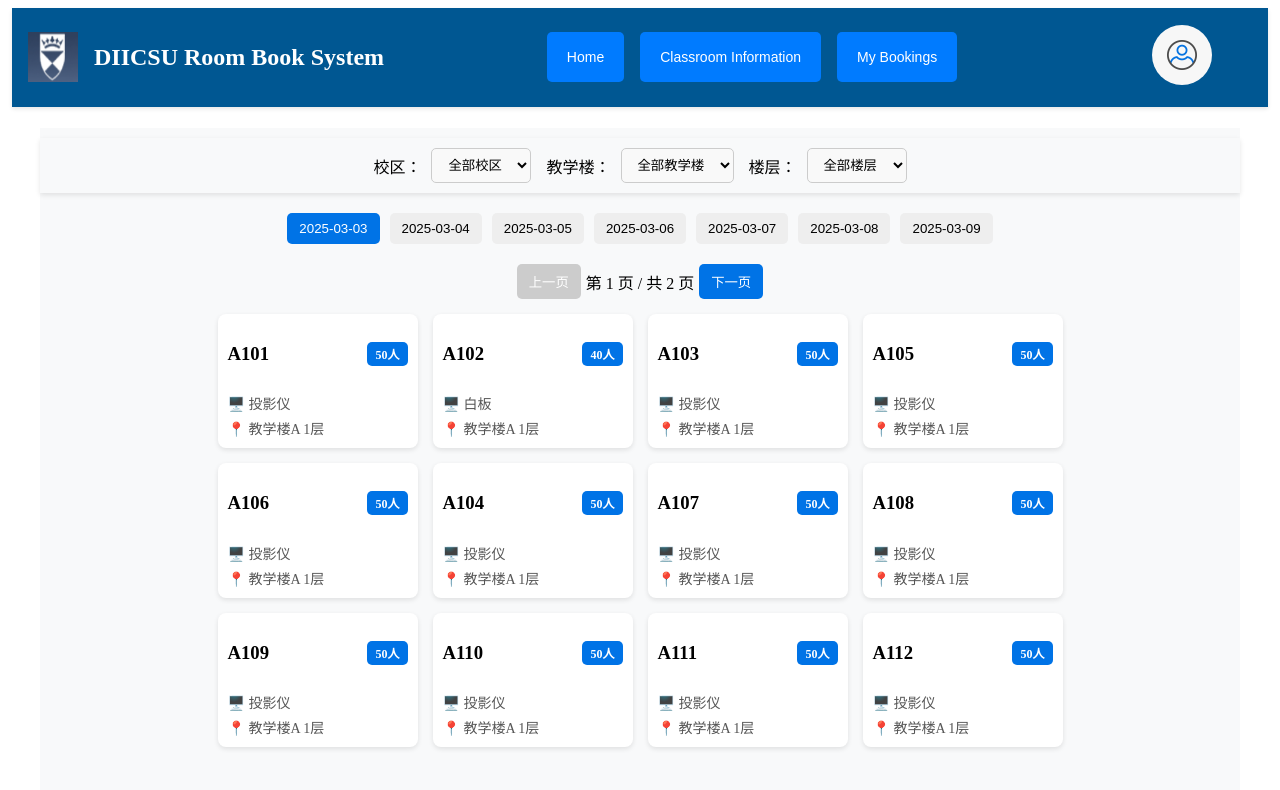
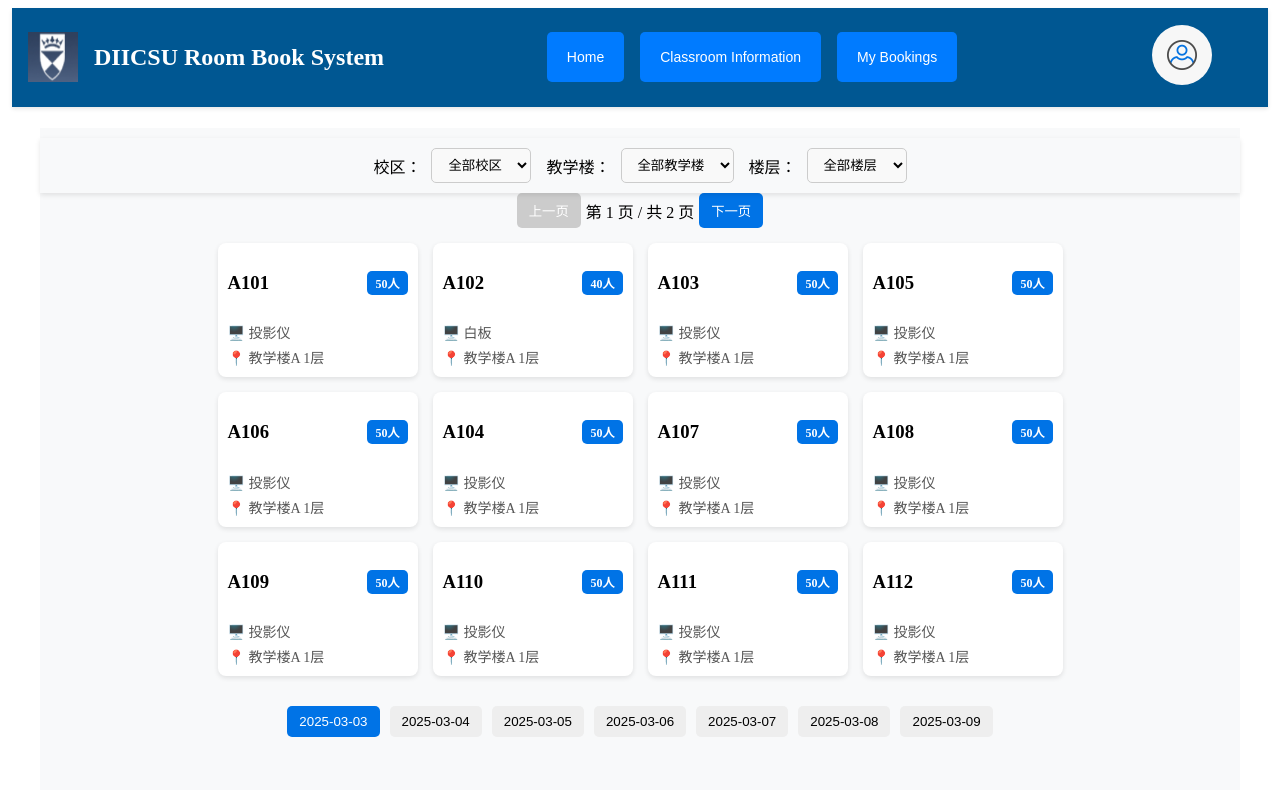
Before and after one commit to Zhengyi1212/DIIAgile-GroupA-frontend, a Vue app in the folder frontend/: page /classrooms in a window 1280 px wide. Shown: the top 790 px of the page. Built offline with nearby package versions, Linux system fonts and the light colour scheme.

Commit message:
ClassInformation page changes

```diff
--- a/frontend/src/views/ClassRoomInformation.vue
+++ b/frontend/src/views/ClassRoomInformation.vue
@@ -39,14 +39,6 @@
               </div>
            </div>
 
-           <!-- 日期选择器 -->
-           <div class="date-selector">
-              <button v-for="offset in 7" :key="offset" @click="selectedDate = getFormattedDate(offset - 1)"
-                 :class="{ active: selectedDate === getFormattedDate(offset - 1) }">
-                 {{ getFormattedDate(offset - 1) }}
-              </button>
-           </div>
-
            <div class="content-container">
               <!-- 教室列表 -->
               <div class="pagination-controls">
@@ -70,7 +62,13 @@
                  </div>
               </div>
            </div>
-
+          <!-- 日期选择器 -->
+        <div class="date-selector">
+              <button v-for="offset in 7" :key="offset" @click="selectedDate = getFormattedDate(offset - 1)"
+                 :class="{ active: selectedDate === getFormattedDate(offset - 1) }">
+                 {{ getFormattedDate(offset - 1) }}
+              </button>
+           </div>
            <!-- 时间表 -->
            <div v-if="selectedRoom" class="timetable-container">
               <h3 class="timetable-title">{{ selectedRoom.name }} 预约时间表</h3>
```
